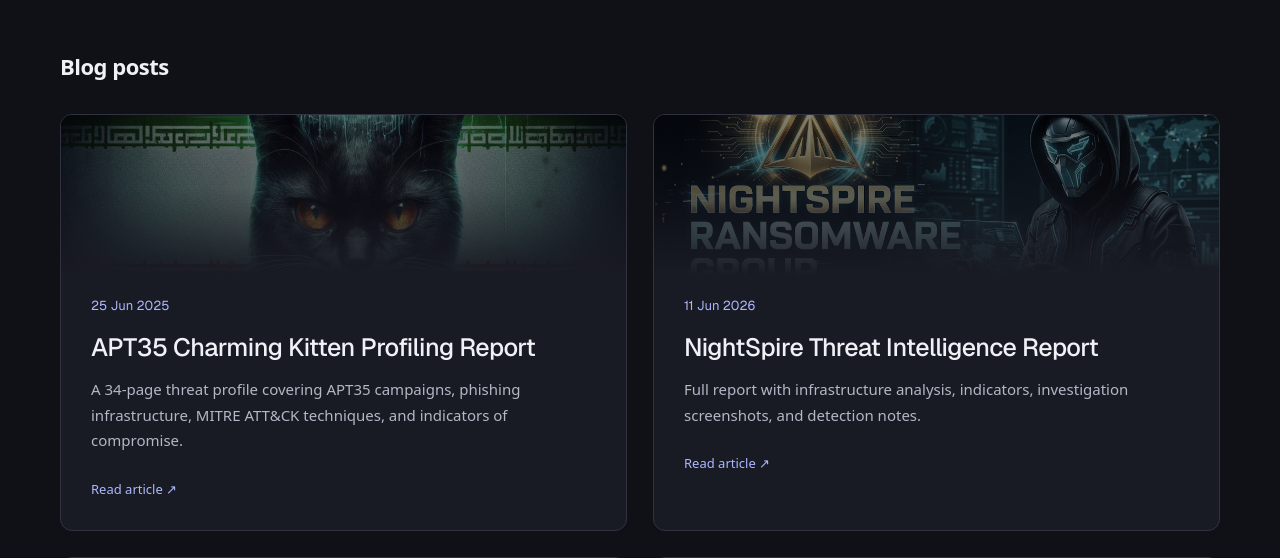
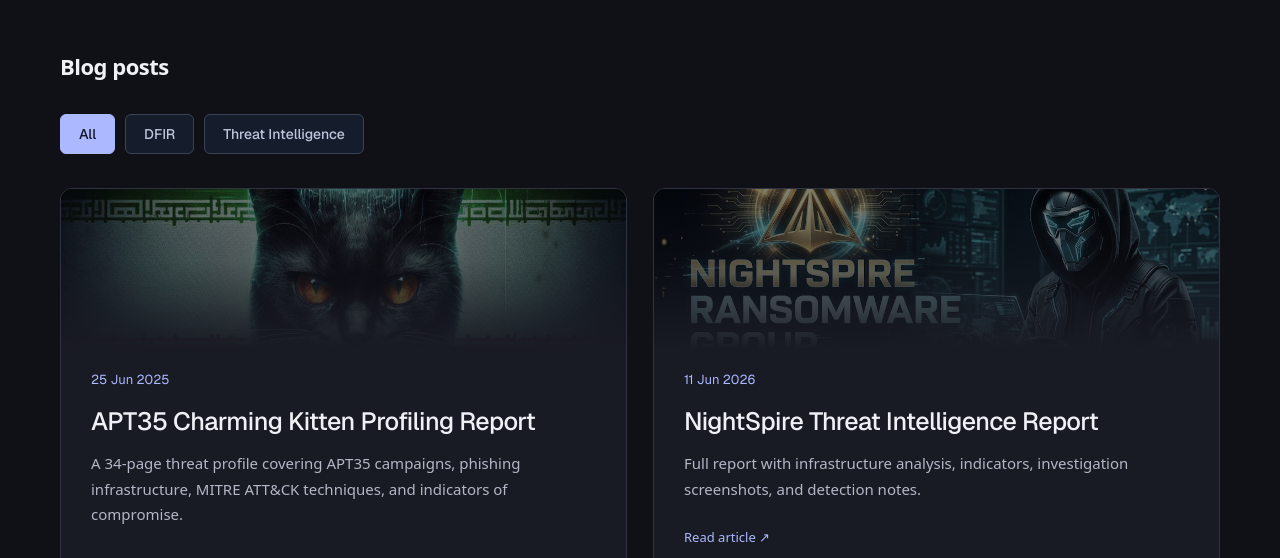
Before and after one commit to walker5555/Ahmed-Moaz, a Jekyll site: the page built from index.html, in a window 1280 px wide, cut to the strip 575-1133 px from the top of the page. Built offline with Jekyll 4.4.1, drawn with Linux system fonts in a browser that asks for light colours; some web fonts are replaced.

Commit message:
Add DFIR and threat intelligence article filters

```diff
--- a/index.html
+++ b/index.html
@@ -40,14 +40,19 @@ medium_articles:
 <div class="archive">
 <section id="recent-posts" aria-labelledby="recent-title">
 <h2 id="recent-title">Blog posts</h2>
-<div class="post">
+<div class="category-filter" role="group" aria-label="Filter articles by category">
+<button type="button" data-filter="all" aria-pressed="true">All</button>
+<button type="button" data-filter="dfir" aria-pressed="false">DFIR</button>
+<button type="button" data-filter="threat-intel" aria-pressed="false">Threat Intelligence</button>
+</div>
+<div class="post" data-category="threat-intel">
 <a class="cover" href="{{ '/posts/apt35-charming-kitten/' | relative_url }}" aria-label="APT35 Charming Kitten Profiling Report"><img src="{{ '/apt35-cover.png' | relative_url }}" alt="" loading="lazy" decoding="async"></a>
 <h3><a href="{{ '/posts/apt35-charming-kitten/' | relative_url }}">APT35 Charming Kitten Profiling Report</a></h3>
 <time datetime="2025-06-25">25 Jun 2025</time>
 <p>A 34-page threat profile covering APT35 campaigns, phishing infrastructure, MITRE ATT&CK techniques, and indicators of compromise.</p>
 </div>
 
-<div class="post">
+<div class="post" data-category="threat-intel">
 <a class="cover" href="{{ '/posts/nightspire-threat-intelligence-report/' | relative_url }}" aria-label="NightSpire Threat Intelligence Report"><img src="{{ '/nightspire-cover.png' | relative_url }}" alt="" loading="lazy" decoding="async" width="1000" height="563"></a>
 <h3><a href="{{ '/posts/nightspire-threat-intelligence-report/' | relative_url }}">NightSpire Threat Intelligence Report</a></h3>
 <time datetime="2026-06-11">11 Jun 2026</time>
@@ -55,7 +60,7 @@ medium_articles:
 </div>
 
 {% for post in site.posts limit: 8 %}
-<div class="post">
+<div class="post" data-category="dfir">
 {% if post.image %}<a class="cover" href="{% if post.url contains 'https://' %}{{ post.url | escape }}{% else %}{{ post.url | relative_url }}{% endif %}" aria-label="{{ post.title | escape }}"><img src="{{ post.image | escape }}" alt="" loading="lazy" decoding="async" width="1000" height="563"></a>{% endif %}
 <h3><a href="{{ post.url | relative_url }}">{{ post.title | escape }}</a></h3>
 <time datetime="{{ post.date | date_to_xmlschema }}">{{ post.date | date: "%d %b %Y" }}</time>
@@ -63,7 +68,7 @@ medium_articles:
 </div>
 {% endfor %}
 {% for post in page.medium_articles %}
-<div class="post">
+<div class="post" data-category="dfir">
 {% if post.image %}<a class="cover" href="{% if post.url contains 'https://' %}{{ post.url | escape }}{% else %}{{ post.url | relative_url }}{% endif %}" aria-label="{{ post.title | escape }}"><img src="{{ post.image | escape }}" alt="" loading="lazy" decoding="async" width="1000" height="563"></a>{% endif %}
 <h3><a href="{{ post.url | escape }}">{{ post.title | escape }}</a></h3>
 <time datetime="{{ post.date }}">{{ post.date | date: "%d %b %Y" }}</time>
@@ -72,3 +77,5 @@ medium_articles:
 {% endfor %}
 </section>
 </div>
+<style>.category-filter{grid-column:1/-1;display:flex;gap:10px;flex-wrap:wrap;margin:0 0 8px}.category-filter button{font:500 14px "Geist",sans-serif;padding:10px 18px;color:#bec8dc;border:1px solid #3a4356;background:#151c2b;border-radius:6px;cursor:pointer}.category-filter button[aria-pressed="true"]{background:#acb8ff;color:#101522;border-color:#acb8ff}.category-filter button:focus-visible{outline:2px solid white;outline-offset:3px}.archive .post[hidden]{display:none}</style>
+<script>document.querySelectorAll('[data-filter]').forEach(button=>button.addEventListener('click',()=>{document.querySelectorAll('[data-filter]').forEach(item=>item.setAttribute('aria-pressed',String(item===button)));document.querySelectorAll('.post[data-category]').forEach(post=>post.hidden=button.dataset.filter!=='all'&&post.dataset.category!==button.dataset.filter)}));</script>
```
